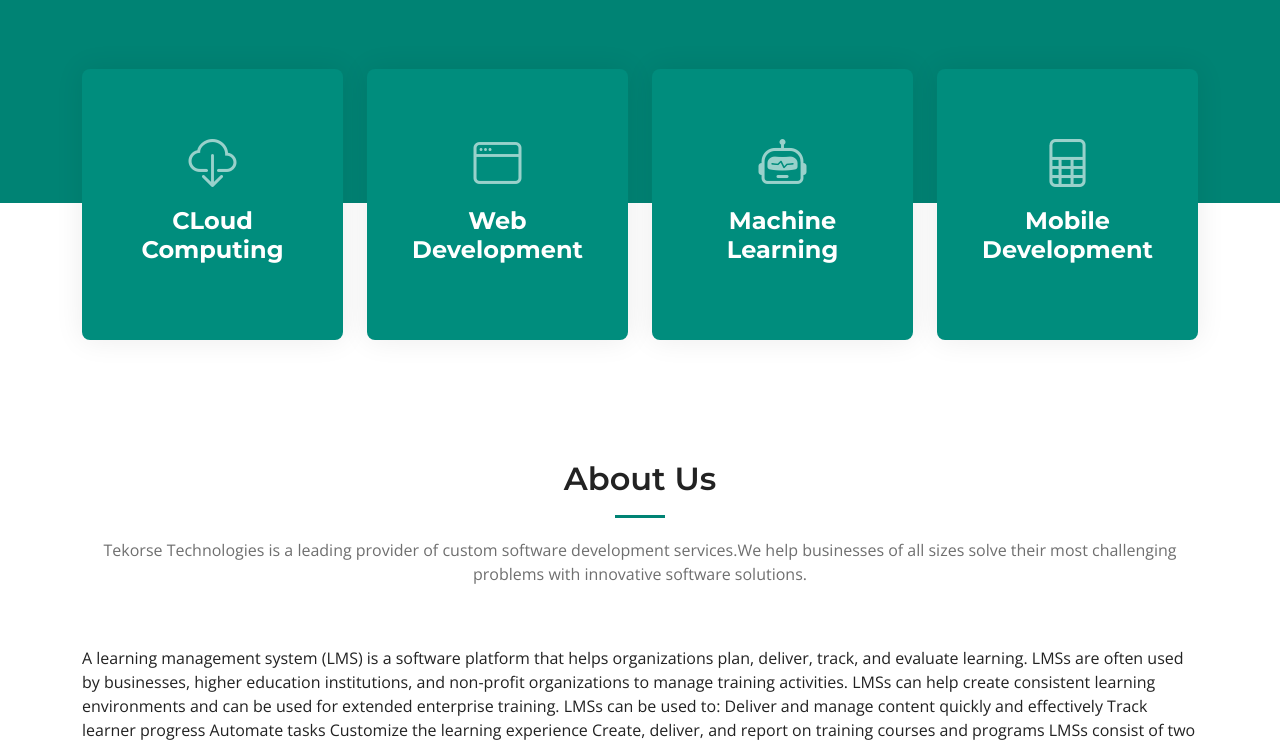
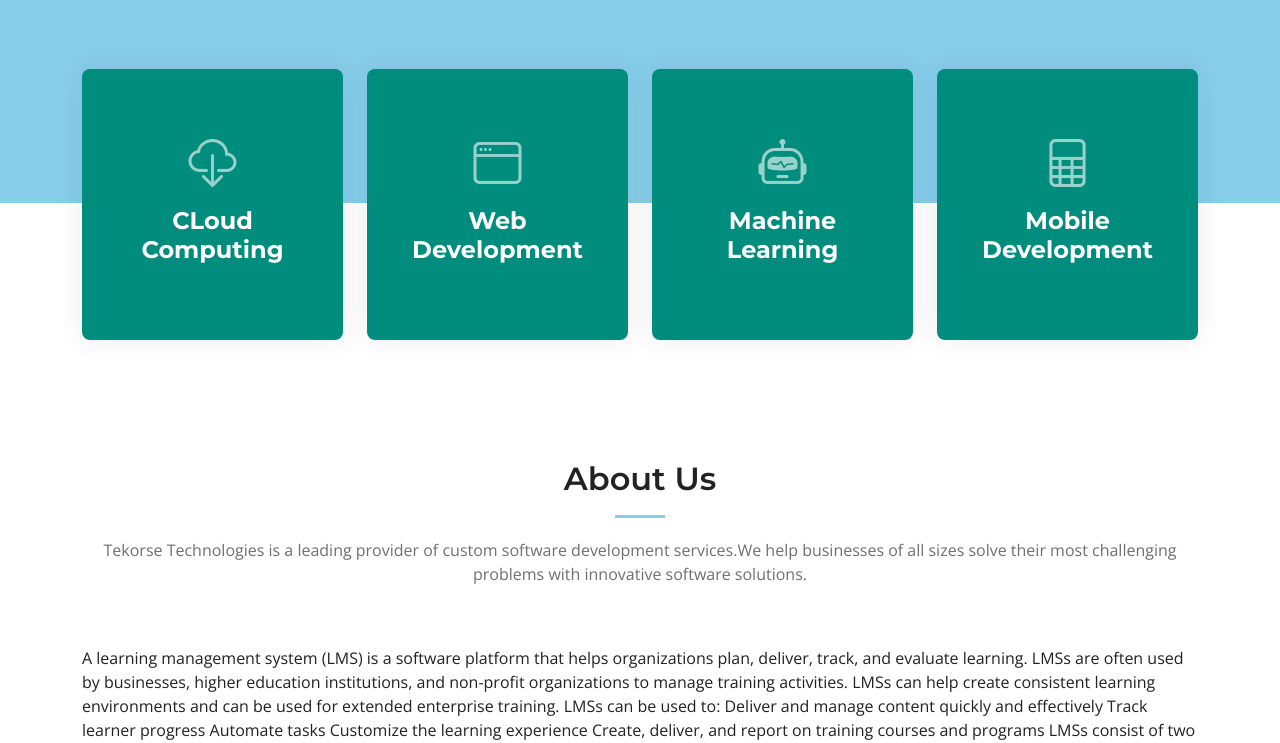
Before and after one commit to 21A95A0418/SAMPLE_LMS, a plain HTML site: page index.html in a window 1280 px wide. Shown: the part 556-1299 px from the top of the page. Drawn offline with nearby package versions, Linux system fonts and the light colour scheme; files that its build step writes are made by us from their sources; files whose address does not match are found by name.

Commit message:
Update main.css

```diff
--- a/css/main.css
+++ b/css/main.css
@@ -20,7 +20,7 @@
 /* Colors */
 :root {
   --color-default: #222222;
-  --color-primary: #008374;
+  --color-primary: #87ceeb;
   --color-secondary: #f85a40;
 }
 
```
